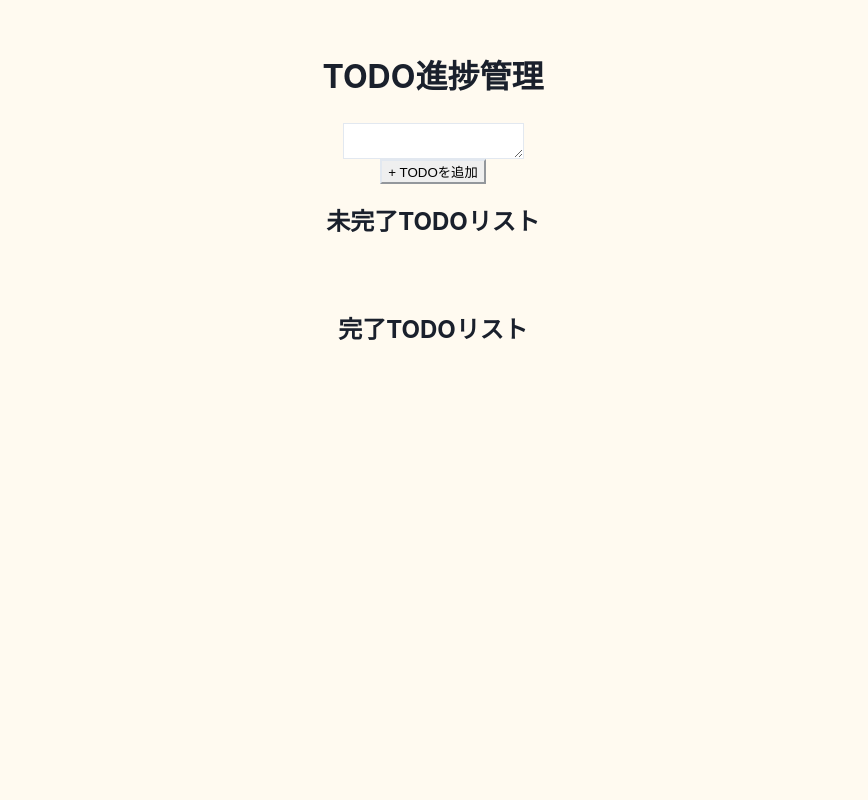
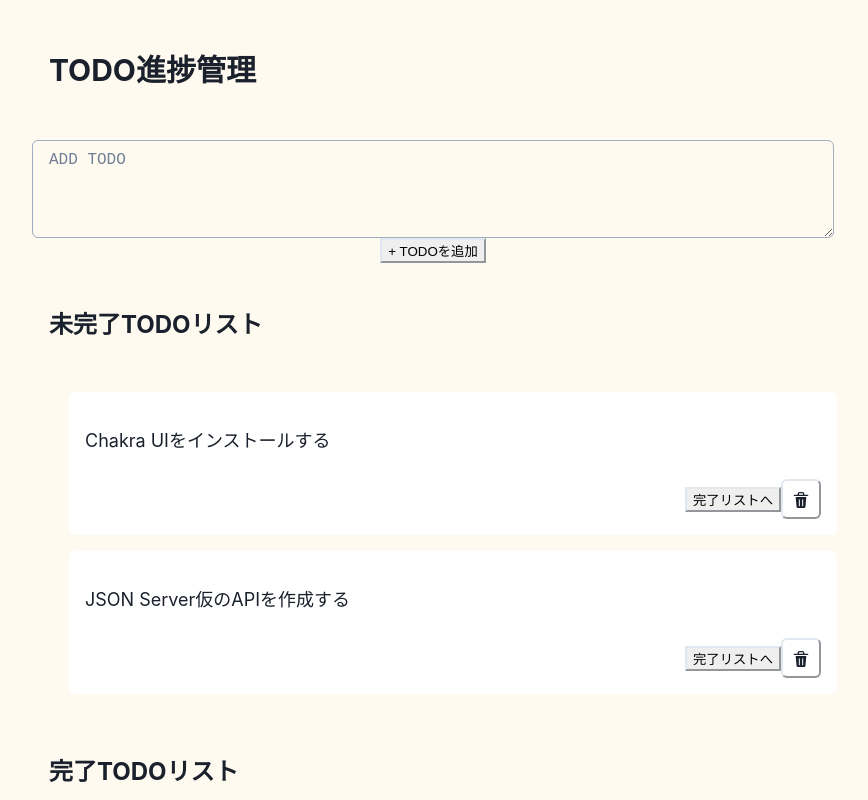
Before and after one commit to takatoshiinaoka/react-todo-app, a React (Create React App) app: page / in a window 1280 px wide. Shown: the top 800 px of the page, without its empty margins (207-1075 px from the left). Built offline with nearby package versions, Linux system fonts and the light colour scheme; data requests are answered from the project's data file.

Commit message:
[done] TODO App Completed

```diff
--- a/db.json
+++ b/db.json
@@ -1,3 +1,19 @@
 {
-  "todos": []
+  "todos": [
+    {
+      "content": "Create React app をインストールする",
+      "id": "01G7ZZDJ292RAX84NQMC2YCN70",
+      "done": true
+    },
+    {
+      "content": "JSON Server仮のAPIを作成する",
+      "id": "01G7ZZE73CSKTZP2TDKFQB54QS",
+      "done": false
+    },
+    {
+      "content": "Chakra UIをインストールする",
+      "id": "01G7ZZEJBY8S80A1G9RQ71G0A0",
+      "done": false
+    }
+  ]
 }
--- a/src/components/TodoAdd.js
+++ b/src/components/TodoAdd.js
@@ -1,8 +1,29 @@
-export const TodoAdd = ({ buttonText, inputEl, handleAddTodoListItem }) => {
+import { Textarea, Button } from "@chakra-ui/react"
+
+export const TodoAdd = ({
+  placeholder,
+  leftIcon,
+  buttonText,
+  inputEl,
+  handleAddTodoListItem
+}) => {
     return (
       <>
-        <textarea ref={inputEl} />
-        <button onClick={handleAddTodoListItem}>{buttonText}</button>
+        <Textarea
+          placeholder={placeholder}
+          pgColor="white"
+          mt="8"
+          borderColor="gray.400"
+          ref={inputEl}
+        />
+        <button
+          onClick={handleAddTodoListItem}
+          colorScheme="blue"
+          leftIcon={leftIcon}
+          mt="8"
+        >
+          {buttonText}
+        </button>
       </>
     )
   }
--- a/src/components/TodoItem.js
+++ b/src/components/TodoItem.js
@@ -1,14 +1,40 @@
+import { ListItem, Text, Flex, Button, IconButton } from "@chakra-ui/react"
+import { DeleteIcon } from "@chakra-ui/icons"
+
 export const TodoItem = ({ todo, toggleTodoListItemStatus, deleteTodoListItem }) => {
     const handleToggleTodoListItemStatus = () => toggleTodoListItemStatus(todo.id, todo.done)
     const handleDeleteTodoListItem = () => deleteTodoListItem(todo.id)
 
+    const label = todo.done ? "未完了リストへ" : "完了リストへ"
+    const setColorScheme = todo.done ? "pink" : "blue"
+
     return (
-      <li>
-        {todo.content}
-        <button onClick={handleToggleTodoListItemStatus}>
-          {todo.done ? "未完了リストへ" : "完了リストへ"}
-        </button>
-        <button onClick={handleDeleteTodoListItem}>削除</button>
-      </li>
+      <ListItem
+        borderWidth="1px"
+        p="4"
+        mt="4"
+        bg="white"
+        borderRadius="md"
+        borderColor="gray.300"
+      >
+        <Text mb="6">{todo.content}</Text>
+        <Flex align="center" justify="flex-end">
+          <button
+            colorScheme={setColorScheme}
+            variant="outline"
+            size="sm"
+            onClick={handleToggleTodoListItemStatus}
+          >
+            {label}
+          </button>
+
+          <IconButton
+            icon={<DeleteIcon/>}
+            variant="unstyled"
+            aria-label="delete"
+            onClick={handleDeleteTodoListItem}
+          />
+        </Flex>
+      </ListItem>
     )
   }
--- a/src/components/TodoList.js
+++ b/src/components/TodoList.js
@@ -1,19 +1,21 @@
+import { List } from "@chakra-ui/react"
 import { TodoTitle } from "./TodoTitle"
 import { TodoItem } from "./TodoItem"
 
 export const TodoList = ({
+    title,
+    as,
+    fontSize,
     todoList,
     toggleTodoListItemStatus,
-    deleteTodoListItem,
-    title,
-    as
+    deleteTodoListItem
 }) => {
     return (
         <>
             {TodoTitle.length !== 0 && (
                 <>
-                    <TodoTitle title={title} as={as} />
-                    <ul>
+                    <TodoTitle title={title} as={as} fontSize={fontSize} mt="12" />
+                    <List w="full">
                         {todoList.map((todo) => (
                         <TodoItem
                             todo={todo}
@@ -22,7 +24,7 @@
                             deleteTodoListItem={deleteTodoListItem}
                         />
                         ))}
-                    </ul>
+                    </List>
                 </>
             )}
         </>
--- a/src/components/TodoTitle.js
+++ b/src/components/TodoTitle.js
@@ -1,7 +1,10 @@
 import React, { memo } from "react"
+import { Heading } from "@chakra-ui/react"
 
-export const TodoTitle = memo(({ title, as }) => {
-    if(as === "h1") return <h1>{title}</h1>
-    if(as === "h2") return <h2>{title}</h2>
-    return <p>{title}</p>
+export const TodoTitle = memo(({ title, as, fontSize, mt }) => {
+    return (
+      <Heading mt={mt} as={as} fontSize={fontSize} w="full">
+        {title}
+      </Heading>
+    )
   })
```
